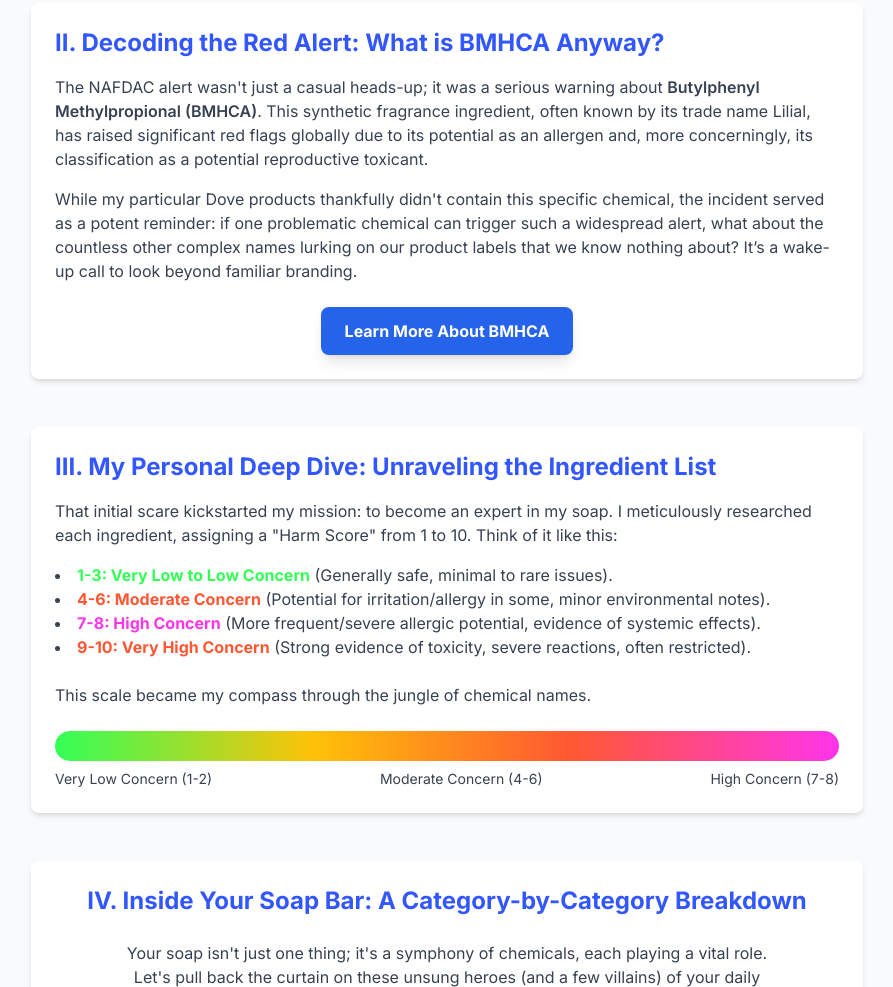
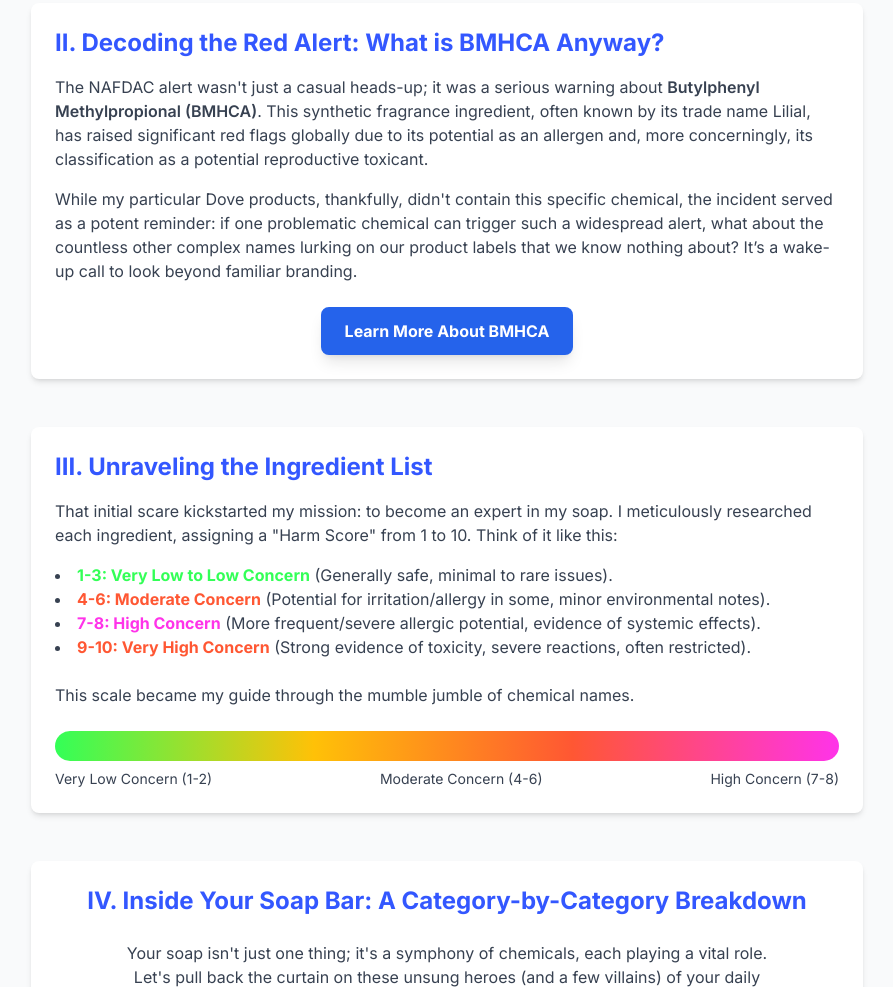
Before and after one commit to Adoga93/Dove-Soap-and-Nafdac, a plain HTML site: page index.html in a window 1280 px wide. Shown: the part 865-1852 px from the top of the page, without its empty margins (193-1086 px from the left). Drawn offline with nearby package versions, Linux system fonts and the light colour scheme.

Commit message:
Update index.html

```diff
--- a/index.html
+++ b/index.html
@@ -102,7 +102,7 @@
             <section id="nafdac-alert" class="mb-12 bg-white rounded-lg shadow-md p-6">
                 <h2 class="text-2xl font-bold mb-4 accent-text-3">II. Decoding the Red Alert: What is BMHCA Anyway?</h2>
                 <p class="mb-4 text-gray-700">The NAFDAC alert wasn't just a casual heads-up; it was a serious warning about <strong class="font-semibold">Butylphenyl Methylpropional (BMHCA)</strong>. This synthetic fragrance ingredient, often known by its trade name Lilial, has raised significant red flags globally due to its potential as an allergen and, more concerningly, its classification as a potential reproductive toxicant.</p>
-                <p class="mb-4 text-gray-700">While my particular Dove products thankfully didn't contain this specific chemical, the incident served as a potent reminder: if one problematic chemical can trigger such a widespread alert, what about the countless other complex names lurking on our product labels that we know nothing about? It’s a wake-up call to look beyond familiar branding.</p>
+                <p class="mb-4 text-gray-700">While my particular Dove products, thankfully, didn't contain this specific chemical, the incident served as a potent reminder: if one problematic chemical can trigger such a widespread alert, what about the countless other complex names lurking on our product labels that we know nothing about? It’s a wake-up call to look beyond familiar branding.</p>
                 <div class="flex justify-center mt-6">
                     <button id="showBMHCAModal" class="bg-blue-600 hover:bg-blue-700 text-white font-bold py-3 px-6 rounded-lg shadow-lg transition duration-300">
                         Learn More About BMHCA
@@ -121,7 +121,7 @@
             </section>
 
             <section id="deep-dive" class="mb-12 bg-white rounded-lg shadow-md p-6">
-                <h2 class="text-2xl font-bold mb-4 accent-text-3">III. My Personal Deep Dive: Unraveling the Ingredient List</h2>
+                <h2 class="text-2xl font-bold mb-4 accent-text-3">III. Unraveling the Ingredient List</h2>
                 <p class="mb-4 text-gray-700">That initial scare kickstarted my mission: to become an expert in my soap. I meticulously researched each ingredient, assigning a "Harm Score" from 1 to 10. Think of it like this:</p>
                 <ul class="list-disc list-inside text-gray-700 mb-6">
                     <li><strong class="accent-text-2">1-3: Very Low to Low Concern</strong> (Generally safe, minimal to rare issues).</li>
@@ -129,7 +129,7 @@
                     <li><strong class="accent-text-4">7-8: High Concern</strong> (More frequent/severe allergic potential, evidence of systemic effects).</li>
                     <li><strong class="accent-text-1">9-10: Very High Concern</strong> (Strong evidence of toxicity, severe reactions, often restricted).</li>
                 </ul>
-                <p class="mb-4 text-gray-700">This scale became my compass through the jungle of chemical names.</p>
+                <p class="mb-4 text-gray-700">This scale became my guide through the mumble jumble of chemical names.</p>
 
                 <div class="relative w-full mt-6 mb-2"> <div class="gradient-bar"></div>
                 </div>
```
